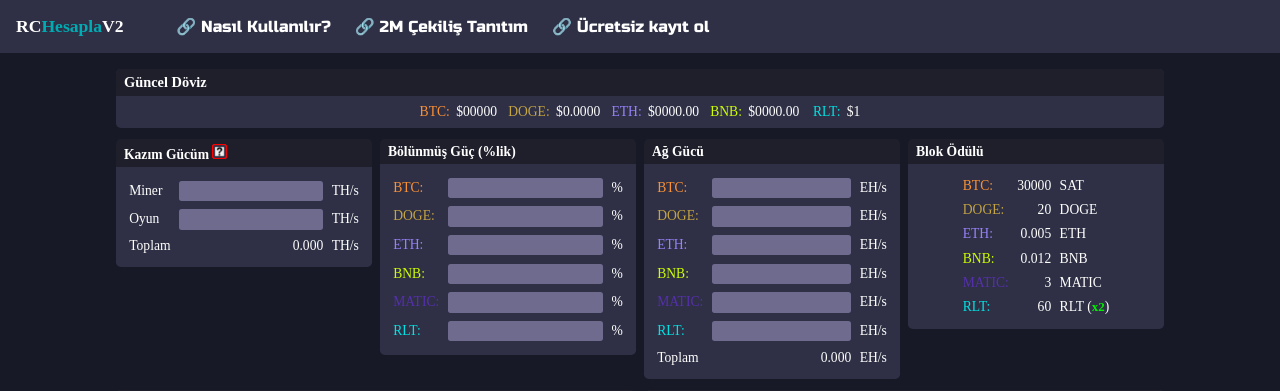
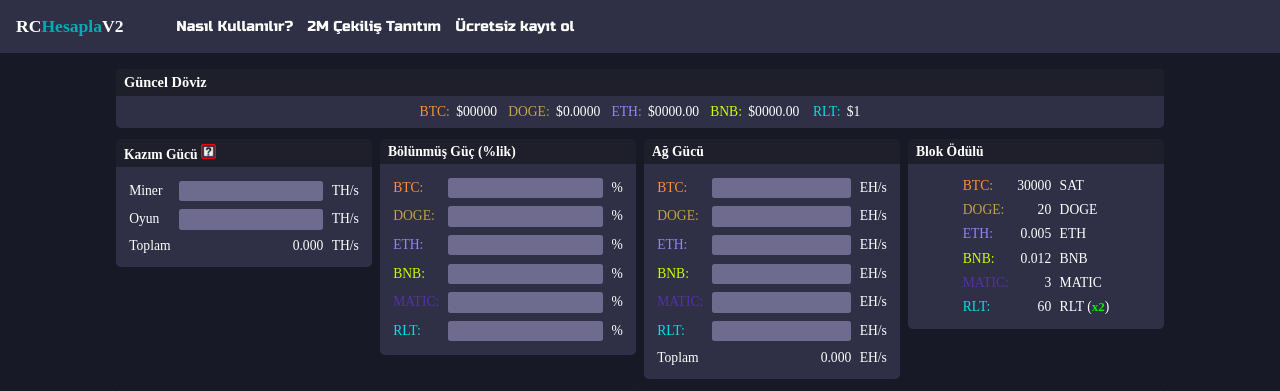
Before and after one commit to vasyok-92/rchesapla, a PHP site: page /v2 in a window 1280 px wide. Shown: the top 391 px of the page. Run offline with PHP 8.4, Linux system fonts and the light colour scheme; some web fonts are replaced.

Commit message:
Güncellendi!

```diff
--- a/v2/index.htm
+++ b/v2/index.htm
@@ -21,9 +21,9 @@
 		<div class="navbar">
 			<div class="container-nav">
 				<a class="logo">RC<span>Hesapla</span>V2</a>
-				<a class="link-calc" href="./nasilkullanilir">🔗 Nasıl Kullanılır?</a>
-				<a class="link-calc" href="./2m">🔗 2M Çekiliş Tanıtım</a>
-				<a class="link-calc" href="https://bit.ly/RollerCoinTR">🔗 Ücretsiz kayıt ol</a>
+				<a class="link-calc" href="./nasilkullanilir">Nasıl Kullanılır?</a>
+				<a class="link-calc" href="./2m">2M Çekiliş Tanıtım</a>
+				<a class="link-calc" href="https://bit.ly/RollerCoinTR">Ücretsiz kayıt ol</a>
 			</div>
 		</div>
 <section class="hero">
@@ -56,7 +56,7 @@
 		</div>
 		<div id="tab1-content" class="tab1-content">
 			<div class="box">
-				<div class="box-title">Kazım Gücüm <a href="./nasilkullanilir"><img src="https://fatihcelikofficialtr.github.io/rchesapla/img/nasilkullanilir.png" width="15" height="15"></a></div>
+				<div class="box-title">Kazım Gücü <a href="./nasilkullanilir"><img src="https://fatihcelikofficialtr.github.io/rchesapla/img/nasilkullanilir.png" width="15" height="15"></a></div>
 				<div class="box-content">
 					<table>
 						<tr>
--- a/v2/static/css/base.css
+++ b/v2/static/css/base.css
@@ -40,8 +40,9 @@ body {
 .navbar .container-nav .link-calc {
   color: white;
   text-decoration: none;
+  font-size: 0.9rem;
   font-family: 'Russo One', sans-serif;
-  margin-right: 1.5em;
+  margin-right: 1em;
 }
 
 .navbar .container-nav .season2info {
```
